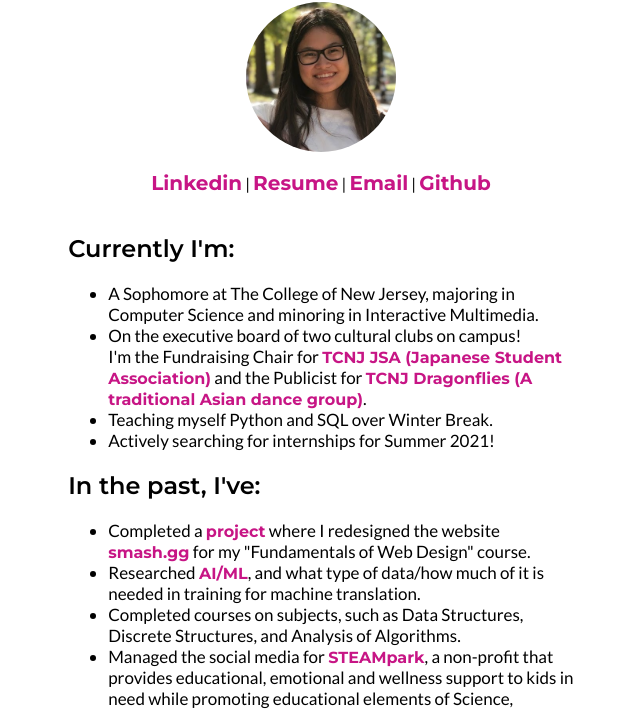
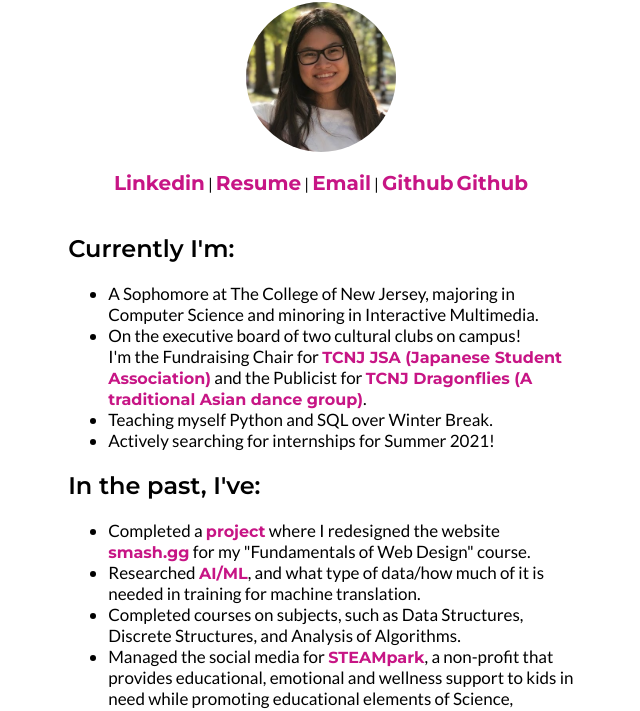
Before and after one commit to kyla0509/kyla0509.github.io, a plain HTML site: page index.html in a window 1280 px wide. Shown: the part 88-799 px from the top of the page, without its empty margins (319-959 px from the left). Drawn offline with Linux system fonts and the light colour scheme.

Commit message:
moos webpage

```diff
--- a/index.html
+++ b/index.html
@@ -25,6 +25,7 @@
             <a href="https://drive.google.com/file/d/1moeBbNgmksU_-uy4ZQPDq9ICXOFo7GSE/view?usp=sharing">Resume</a> |
             <a href="mailto:ramosk10@tcnj.edu">Email</a> |
             <a href="https://github.com/kyla0509">Github</a>
+            <a href="/themoos.html">Github</a>
         </nav>
         <br>
         <section>
```
